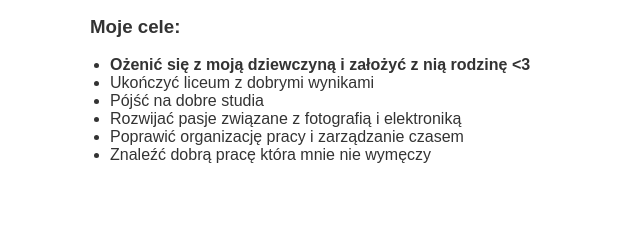
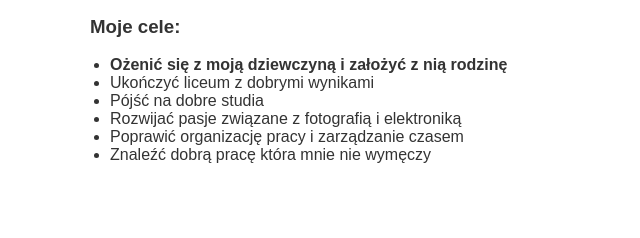
Before and after one commit to ogmrkv/portfolio, a plain HTML site: page index.html in a window 1280 px wide. Shown: the part 383-621 px from the top of the page, 100-740 px from the left. Drawn offline with Linux system fonts and the light colour scheme.

Commit message:
Update index.html

```diff
--- a/index.html
+++ b/index.html
@@ -40,7 +40,7 @@
     </p>
     <h3>Moje cele:</h3>
     <ul>
-        <li><strong> Ożenić się z moją dziewczyną i założyć z nią rodzinę <3 </strong></li>
+        <li><strong> Ożenić się z moją dziewczyną i założyć z nią rodzinę </strong></li>
 		<li>Ukończyć liceum z dobrymi wynikami</li>
         <li>Pójść na dobre studia</li>
         <li>Rozwijać pasje związane z fotografią i elektroniką</li>
```
